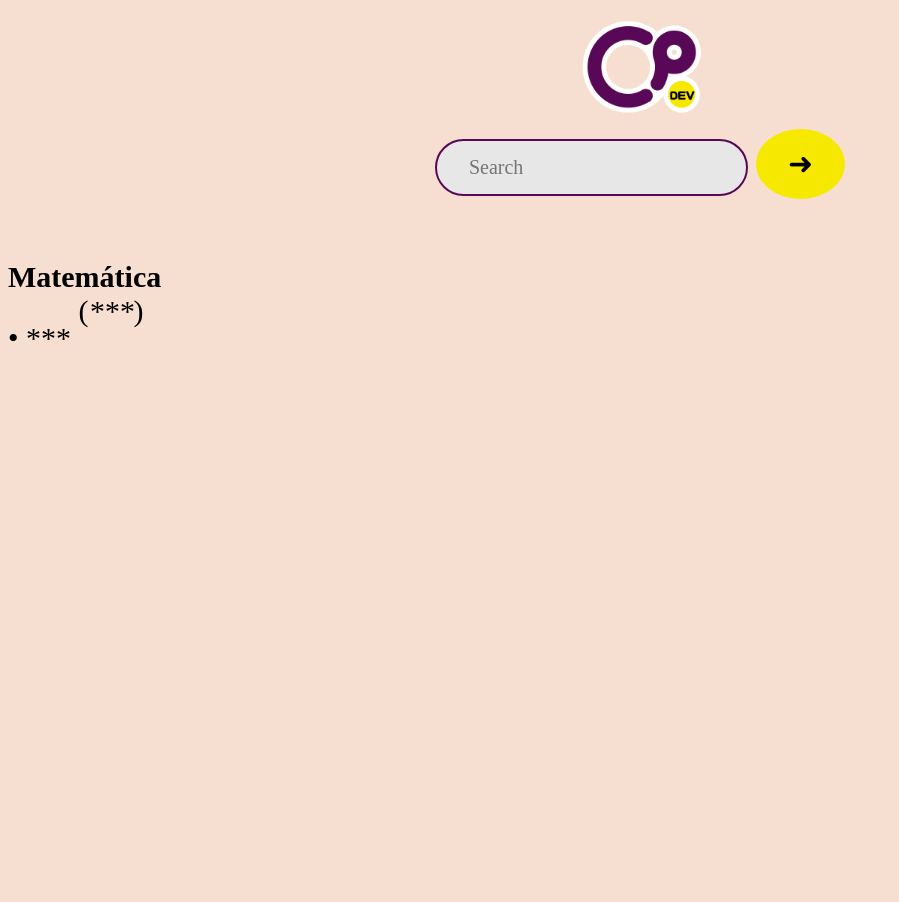
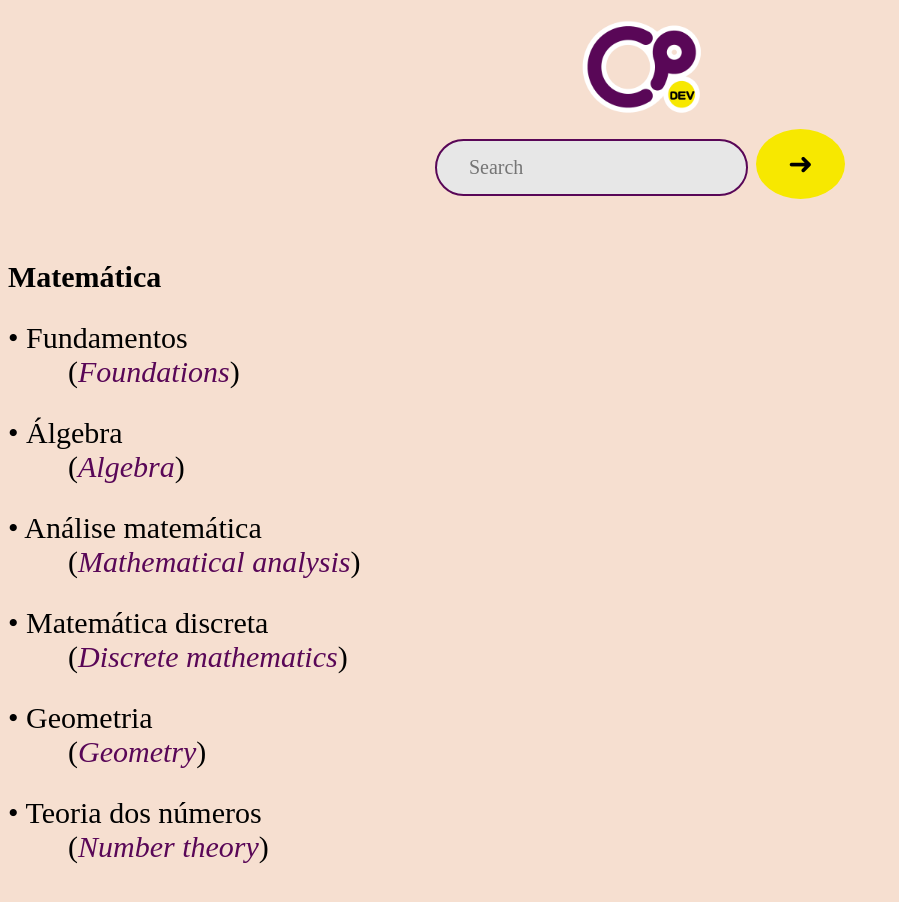
Before and after one commit to ademiralves/cpdev, a plain HTML site: page CONT/03mathematics/mathematics.html in a window 1280 px wide. Shown: the whole page, without its empty margins (0-899 px from the left). Before the commit the page ends 800 px from the top, so only its background shows below. Drawn offline with Linux system fonts and the light colour scheme.

Commit message:
Add files via upload

```diff
--- a/CONT/03mathematics/mathematics.html
+++ b/CONT/03mathematics/mathematics.html
@@ -39,7 +39,12 @@
 <div>
 <pre>
 <a href=""><ruby><b>Matemática</b><rt><font color="#F66026"></font></rt></ruby></a>
-<a href=""><ruby>• ***<rt><font color="#F66026"></font></rt></ruby> (<font><i>***</i></font>)</font></a>
+<a href=""><ruby>• Fundamentos<rt><font color="#F66026"></font></rt></ruby> <br>	(<font color="#590757"><i>Foundations</i></font>)</font></a>
+<a href=""><ruby>• Álgebra<rt><font color="#F66026"></font></rt></ruby> <br>	(<font color="#590757"><i>Algebra</i></font>)</font></a>
+<a href=""><ruby>• Análise matemática<rt><font color="#F66026"></font></rt></ruby> <br>	(<font color="#590757"><i>Mathematical analysis</i></font>)</font></a>
+<a href=""><ruby>• Matemática discreta<rt><font color="#F66026"></font></rt></ruby> <br>	(<font color="#590757"><i>Discrete mathematics</i></font>)</font></a>
+<a href=""><ruby>• Geometria<rt><font color="#F66026"></font></rt></ruby> <br>	(<font color="#590757"><i>Geometry</i></font>)</font></a>
+<a href=""><ruby>• Teoria dos números<rt><font color="#F66026"></font></rt></ruby> <br>	(<font color="#590757"><i>Number theory</i></font>)</font></a>
 
 
 </pre>
```
